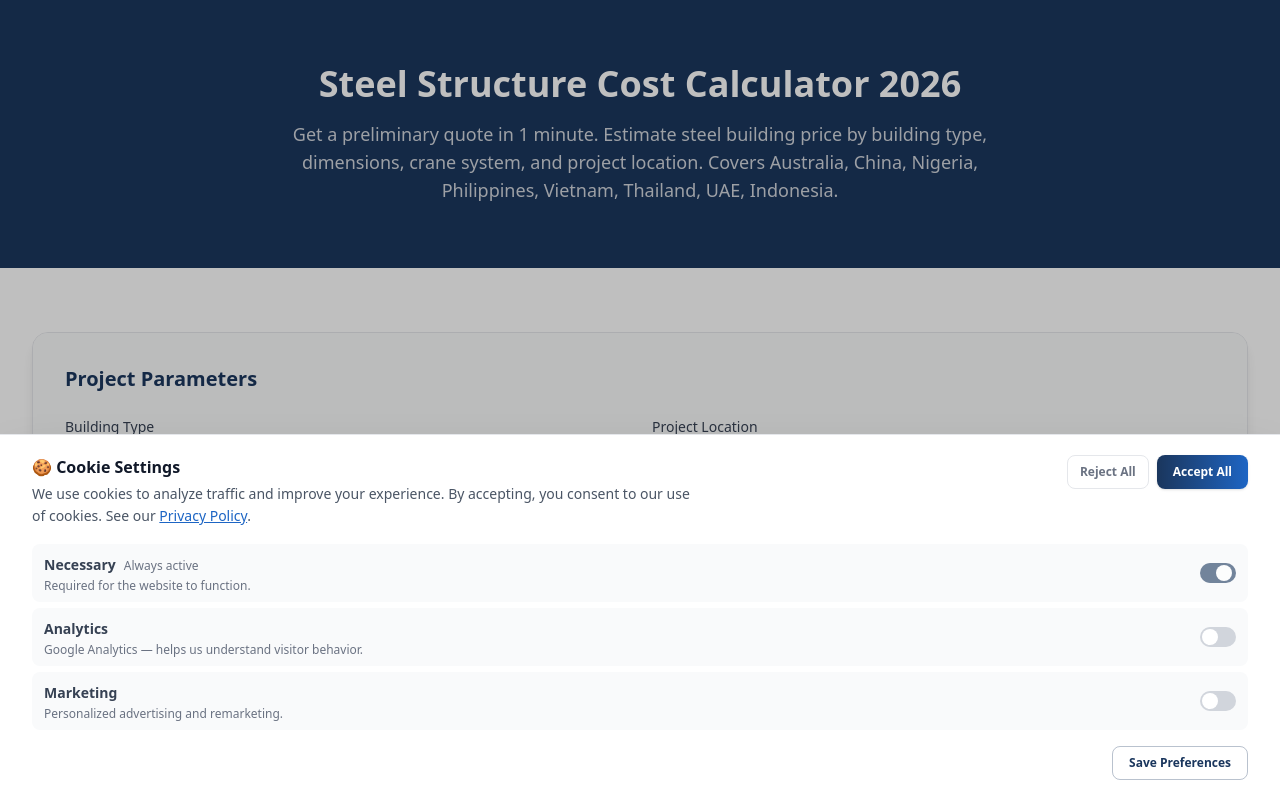
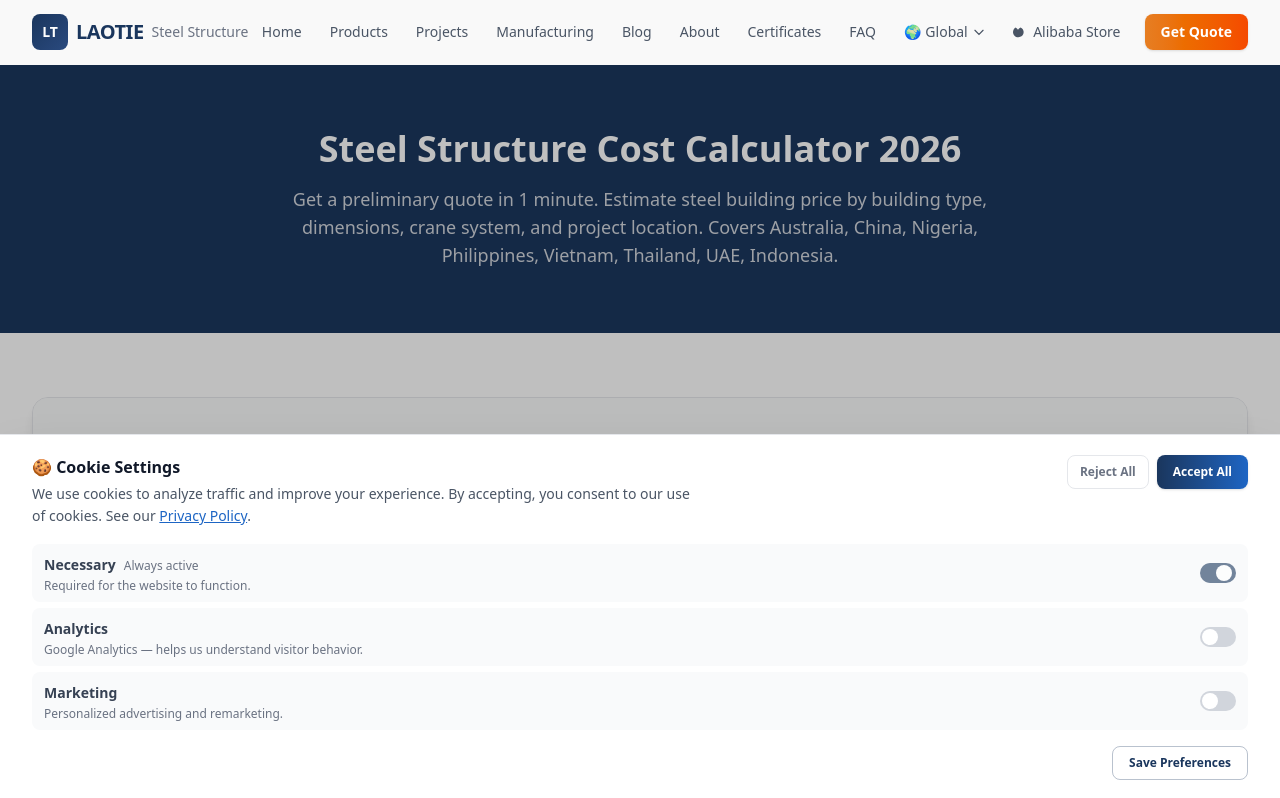
Before and after one commit to kangguangjian91-max/Laotie, a Next.js app: page /calculator in a window 1280 px wide. Shown: the top 798 px of the page. Built offline with nearby package versions, Linux system fonts and the light colour scheme.

Commit message:
fix: 为/zh和/calculator页面添加Header/Footer
- /zh（中文首页）缺少Header/Footer，用户无法返回主页
- /calculator 缺少Header/Footer，用户无法返回主页
- 两个页面均已添加共享Header/Footer组件

```diff
--- a/src/app/calculator/page.tsx
+++ b/src/app/calculator/page.tsx
@@ -2,6 +2,8 @@ import type { Metadata } from "next";
 import Calculator from "@/components/Calculator";
 import Script from "next/script";
 import { Suspense } from "react";
+import Header from "@/components/Header";
+import Footer from "@/components/Footer";
 
 export const metadata: Metadata = {
   title: "Steel Structure Cost Calculator 2026 | Free Online Quote Tool",
@@ -70,7 +72,9 @@ const jsonLd = {
 
 export default function CalculatorPage() {
   return (
-    <main className="bg-white">
+    <>
+      <Header />
+      <main className="bg-white">
       {/* ===== Hero Section ===== */}
       <section className="bg-steel text-white py-12 lg:py-16">
         <div className="max-w-7xl mx-auto px-4 sm:px-6 lg:px-8 text-center">
@@ -360,5 +364,7 @@ export default function CalculatorPage() {
         {JSON.stringify(jsonLd)}
       </Script>
     </main>
+    <Footer />
+  </>
   );
 }
--- a/src/app/zh/page.tsx
+++ b/src/app/zh/page.tsx
@@ -1,6 +1,8 @@
 import { Metadata } from "next";
 import Link from "next/link";
 import { ArrowRight, CheckCircle, Building, Factory, Warehouse, Truck } from "lucide-react";
+import Header from "@/components/Header";
+import Footer from "@/components/Footer";
 import ProjectCarousel from "@/components/ProjectCarousel";
 
 export const metadata: Metadata = {
@@ -96,7 +98,9 @@ const projects = [
 
 export default function HomeZh() {
   return (
-    <main className="min-h-screen bg-white">
+    <>
+      <Header />
+      <main className="min-h-screen bg-white">
       {/* Hero Section */}
       <section className="relative bg-gradient-to-br from-steel via-steel-dark to-steel-light text-white py-20 md:py-28">
         <div className="absolute inset-0 bg-black/10" />
@@ -223,5 +227,7 @@ export default function HomeZh() {
         </div>
       </section>
     </main>
+    <Footer />
+  </>
   );
 }
```
